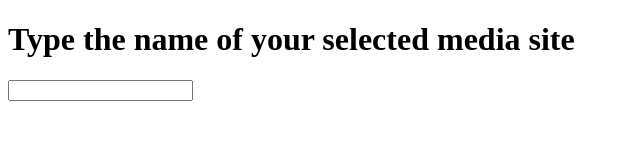
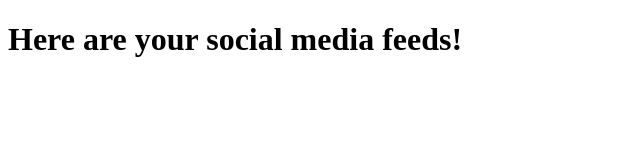
Before and after one commit to barberezra/final-project, a plain HTML site: page webfinal.html in a window 1280 px wide. Shown: the whole page, without its empty margins (0-640 px from the left). Drawn offline with Linux system fonts and the light colour scheme.

```diff
--- a/webfinal.html
+++ b/webfinal.html
@@ -8,8 +8,6 @@
 </head>
 
 <body>
-	<script src="App.js" type="text/javascript"></script>
-	<h1>Type the name of your selected media site</h1>
-	<input id="bar" type="text" name="media">
+<h1>Here are your social media feeds!</h1>
 </body>
 </html>
```
